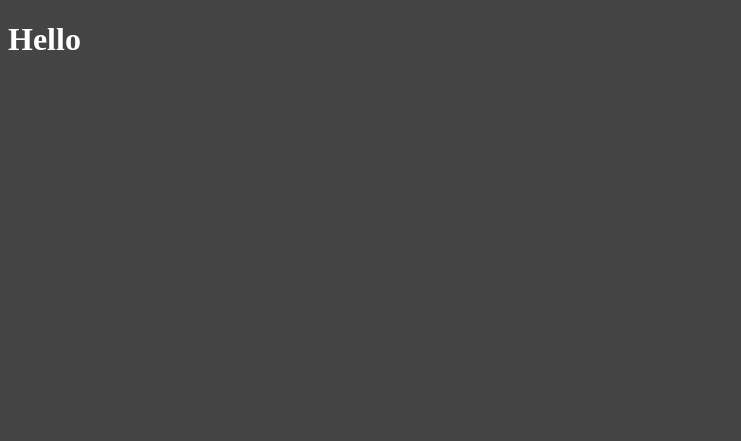
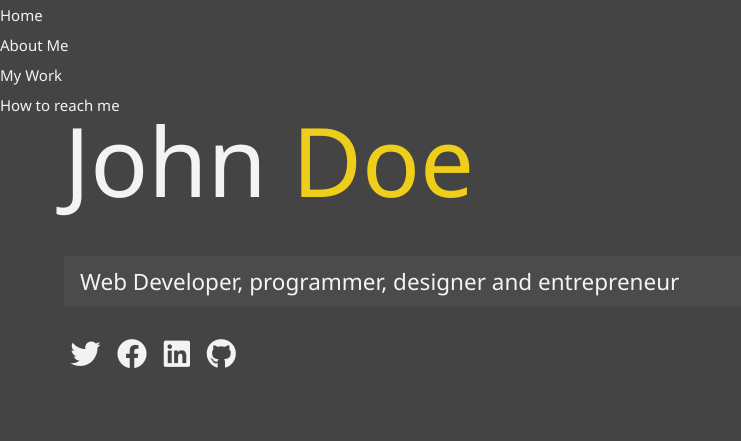
Before and after one commit to pedrofrohmut/personal-portifolio, a website: page dist/index.html in a window 1280 px wide. Shown: the whole page, without its empty margins (0-741 px from the left). Drawn offline with Linux system fonts and the light colour scheme; files that its build step writes are made by us from their sources.

Commit message:
Second Part

```diff
--- a/scss/main.scss
+++ b/scss/main.scss
@@ -1,6 +1,89 @@
-$primary-color: #444;
+$primaryColor: #444;
+$textColorPrimary: #f3f3f3;
+$secondaryColor: #eece1a;
+
+@mixin easeOut {
+  transition: all .5s ease-out;
+}
+
+* {
+  box-sizing: border-box;
+  margin: 0;
+  padding: 0;
+}
 
 body {
-  background-color: $primary-color;
-  color: #fff;
+  overflow-x: hidden;
+  min-height: 100vh;
+  background-color: $primaryColor;
+  color: $textColorPrimary;
+  font-size: 15px;
+  font-weight: 400;
+  line-height: 2;
+  text-align: left;
+  font-family: "Segoe UI", Tahoma, Geneva, Verdana, sans-serif;
 }
+
+p {
+  text-align: justify;
+}
+
+a {
+  text-decoration: none;
+  color: $textColorPrimary;
+}
+
+h1,
+h2,
+h3 {
+  margin: 0;
+  font-weight: 400;
+
+  &.lg-heading {
+    font-size: 6rem;
+  }
+
+  &.sm-heading {
+    margin-bottom: 2rem;
+    padding: 0.2rem 1rem;
+    background: rgba(
+      lighten($primaryColor, 6),
+      0.5
+    ); /* SASS: lighten the color & rgba for transparency*/
+  }
+}
+
+header {
+  position: fixed;
+  z-index: 2;
+  width: 100%;
+}
+
+.text-secondary {
+  color: $secondaryColor;
+}
+
+main {
+  padding: 4rem;
+  height: 100%;
+
+  .icons {
+    margin-top: 1rem;
+
+    a {
+      padding: 0.4rem;
+
+      &:hover {
+        color: $secondaryColor;
+        @include easeOut();
+      }
+    }
+  }
+
+  &:hover {
+    overflow: hidden;
+    h1 {
+      margin-top: 20vh;
+    }
+  }
+}
```
Also changed, not shown: dist/css/main.css, dist/index.html, js/main.js (added).
